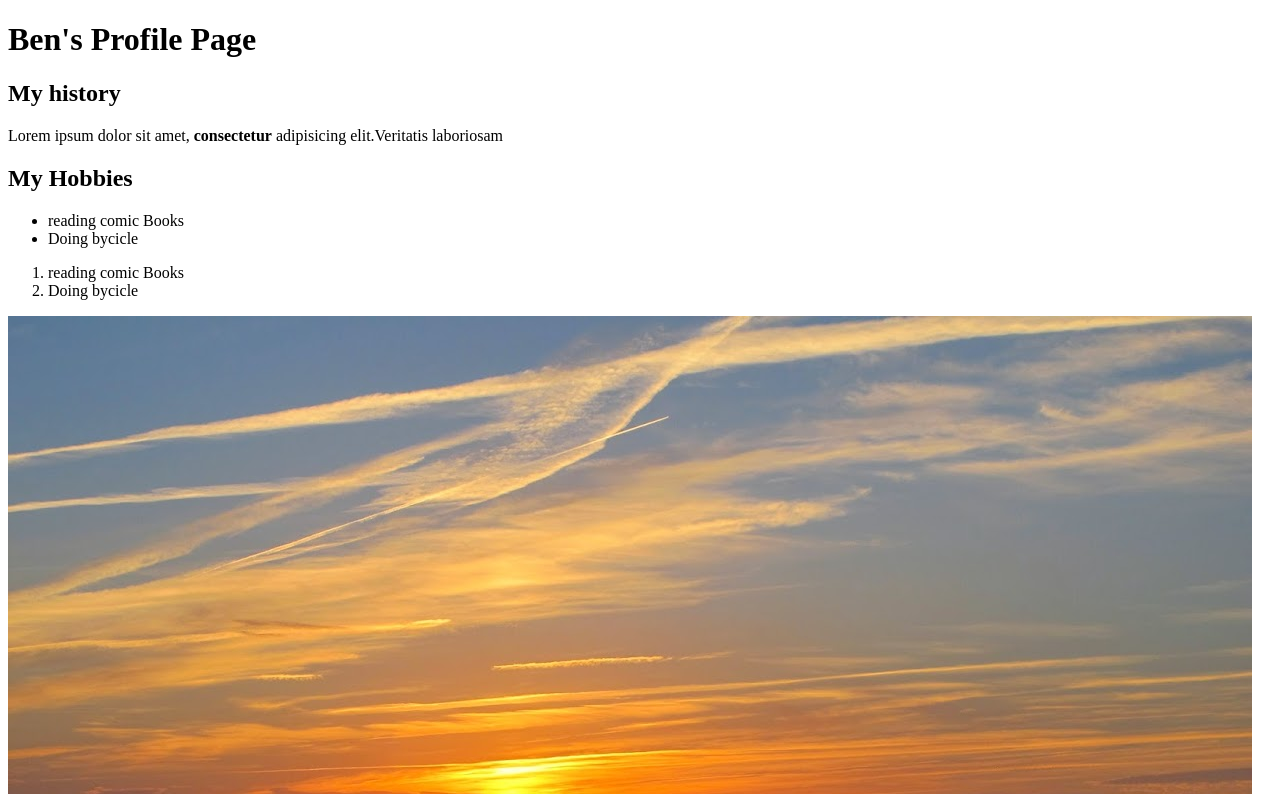
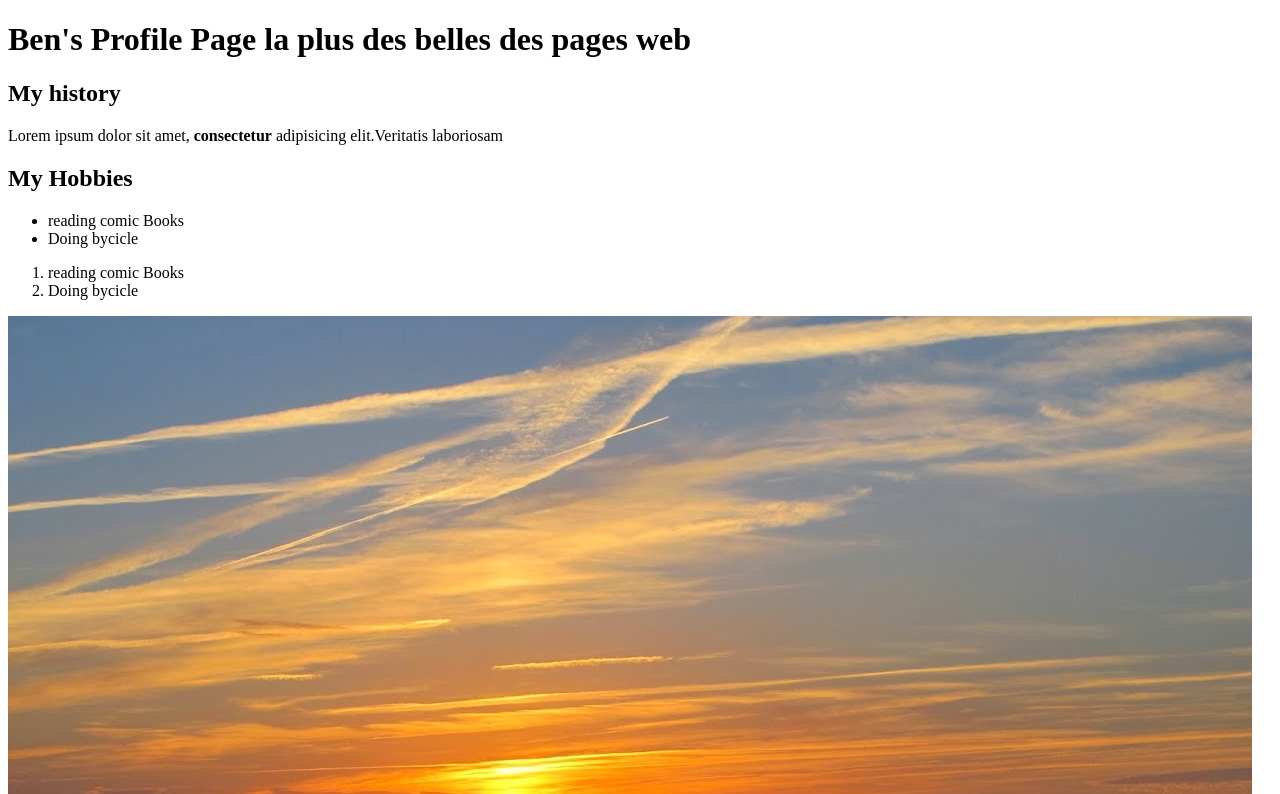
Before and after one commit to bensouc/profile_22, a plain HTML site: page index.html in a window 1280 px wide. Shown: the top 794 px of the page. Drawn offline with Linux system fonts and the light colour scheme.

Commit message:
chnagement du H1 de la home page

```diff
--- a/index.html
+++ b/index.html
@@ -6,7 +6,7 @@
 	<title>Ben's Profile Page</title>
 </head>
 <body>
-	<h1>Ben's Profile Page</h1>
+	<h1>Ben's Profile Page la plus des belles des pages web</h1>
 	<h2>My history</h2>
 
 	<p>
```
